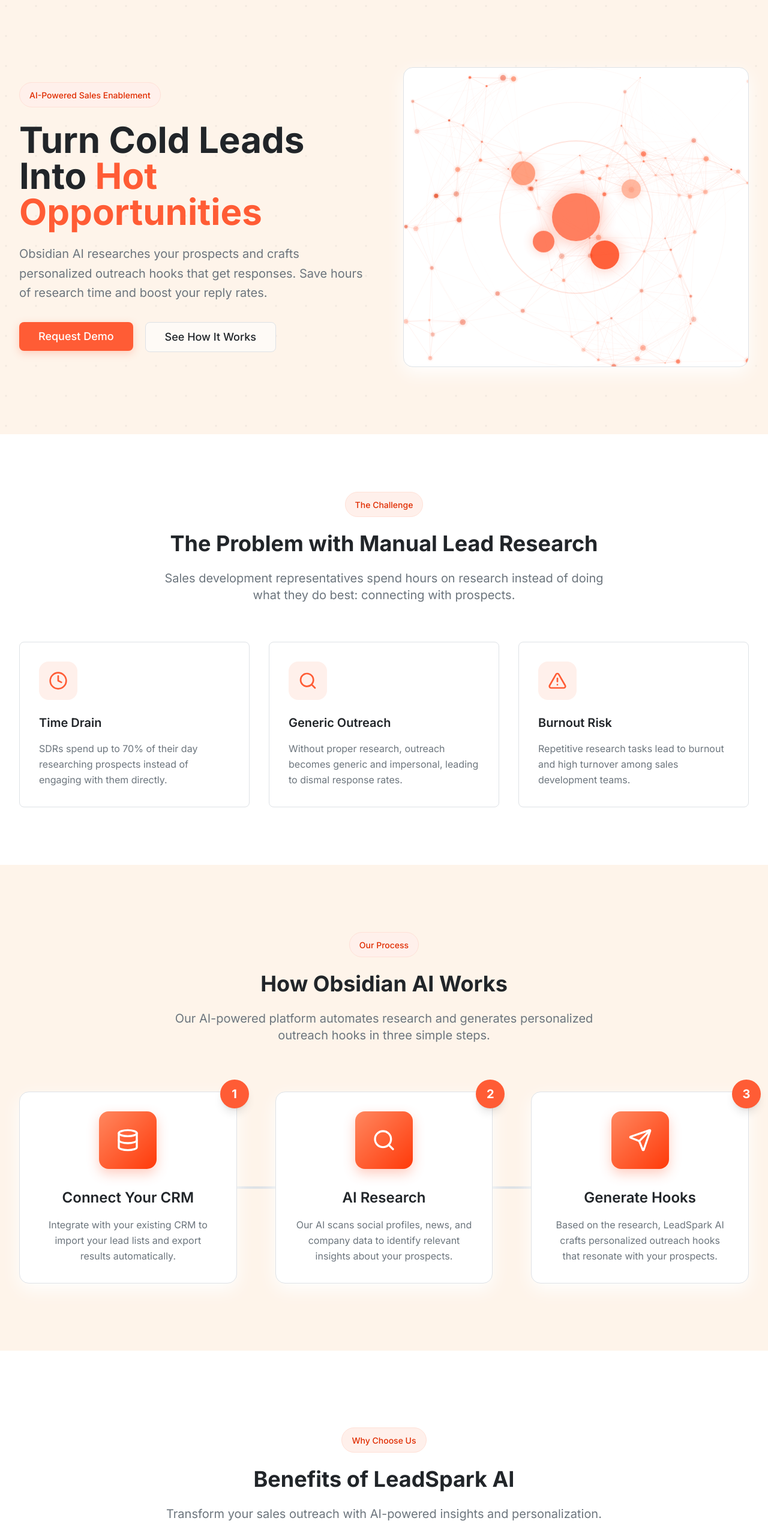
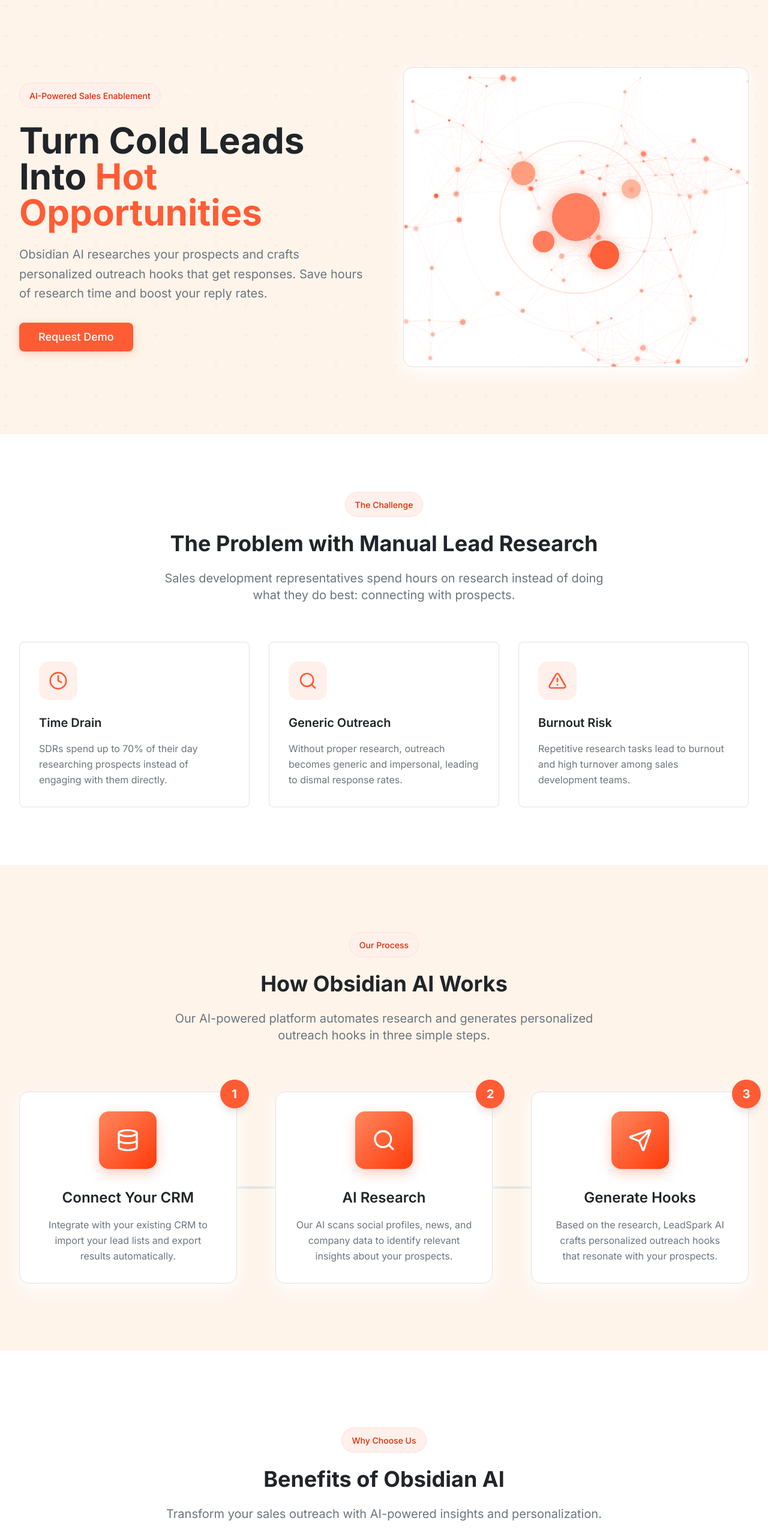
Before and after one commit to Ajay70452/Obsidian-AI, a Next.js app: page / in a window 1280 px wide. Shown: the top 2566 px of the page at 60% size. Built offline with nearby package versions, Linux system fonts and the light colour scheme.

Commit message:
Removed Button from hero

```diff
--- a/components/benefits.tsx
+++ b/components/benefits.tsx
@@ -66,7 +66,7 @@ export default function Benefits() {
           <div className="inline-block px-4 py-2 bg-primary-50 rounded-full mb-6 border border-primary-100">
             <span className="text-primary-700 font-medium text-sm">Why Choose Us</span>
           </div>
-          <h2 className="text-3xl sm:text-4xl font-bold text-darkGray mb-6">Benefits of LeadSpark AI</h2>
+          <h2 className="text-3xl sm:text-4xl font-bold text-darkGray mb-6">Benefits of Obsidian AI</h2>
           <p className="text-xl text-mediumGray">
             Transform your sales outreach with AI-powered insights and personalization.
           </p>
--- a/components/footer.tsx
+++ b/components/footer.tsx
@@ -65,11 +65,11 @@ export default function Footer() {
             <div className="mb-8 md:mb-0">
               <div className="flex items-center mb-4">
                 <div className="w-10 h-10 bg-primary-500 rounded-lg mr-3 flex items-center justify-center">
-                  <span className="text-white font-bold">LS</span>
+                  <span className="text-white font-bold">OB</span>
                 </div>
-                <p className="text-xl font-bold">LeadSpark AI</p>
+                <p className="text-xl font-bold">Obsidian AI</p>
               </div>
-              <p className="text-mediumGray">© 2023 LeadSpark AI. All rights reserved.</p>
+              <p className="text-mediumGray">© 2025 Obsidian AI. All rights reserved.</p>
             </div>
             <div className="flex space-x-8">
               <a href="#" className="text-mediumGray hover:text-primary-500 transition-colors duration-300">
--- a/components/hero.tsx
+++ b/components/hero.tsx
@@ -61,13 +61,7 @@ export default function Hero() {
               >
                 Request Demo
               </Button>
-              <Button
-                variant="outline"
-                size="lg"
-                className="border-lightGray text-darkGray hover:border-primary-300 hover:bg-primary-50 font-medium px-8 py-6 rounded-lg text-lg transition-all duration-300"
-              >
-                See How It Works
-              </Button>
+
             </div>
           </div>
           <div
```
